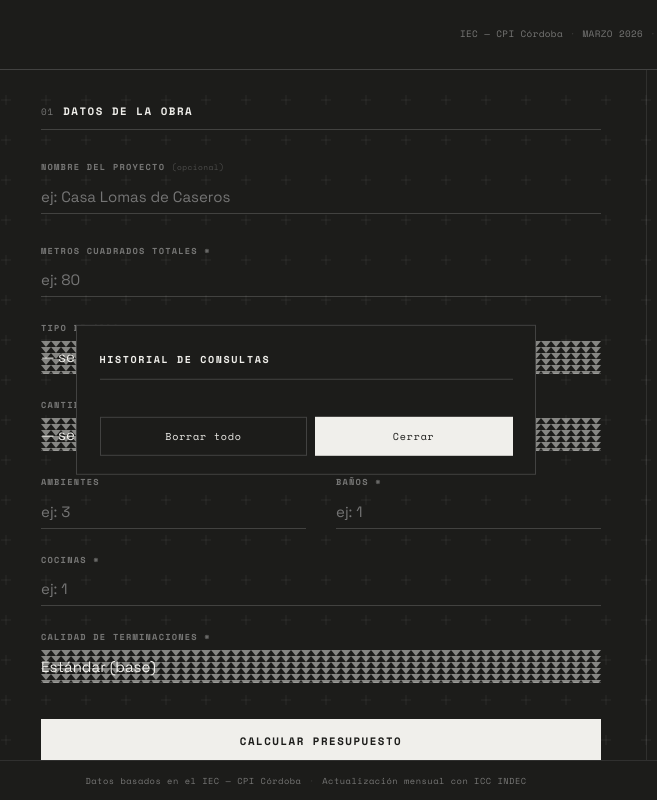
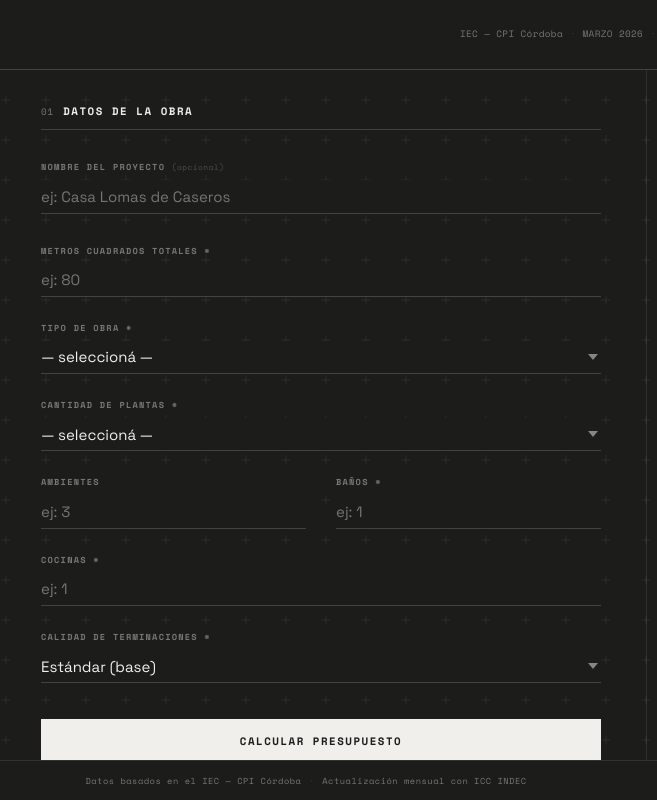
Before and after one commit to nacho0dwg/PresupuestoObra, a website: page public/index.html in a window 1280 px wide. Both pictures are taken after a click on the button "Modo oscuro/claro". Shown: the full height of the page, 334-991 px from the left. Drawn offline with nearby package versions, Linux system fonts and the light colour scheme; no server answers; grey boxes are pictures that could not be loaded.

Commit message:
Fix: modal historial y selects en dark mode

```diff
--- a/public/style.css
+++ b/public/style.css
@@ -4,6 +4,8 @@
   margin: 0;
   padding: 0;
 }
+
+[hidden] { display: none !important; }
 
 /* ===== Variables ===== */
 :root {
@@ -1089,7 +1091,8 @@ html { transition: background-color 0.3s ease; }
 [data-theme="dark"] .campo input,
 [data-theme="dark"] .campo select {
   color: var(--negro);
-  background: transparent;
+  background-color: var(--fondo);
+  background-image: none;
 }
 
 [data-theme="dark"] .campo select {
```
